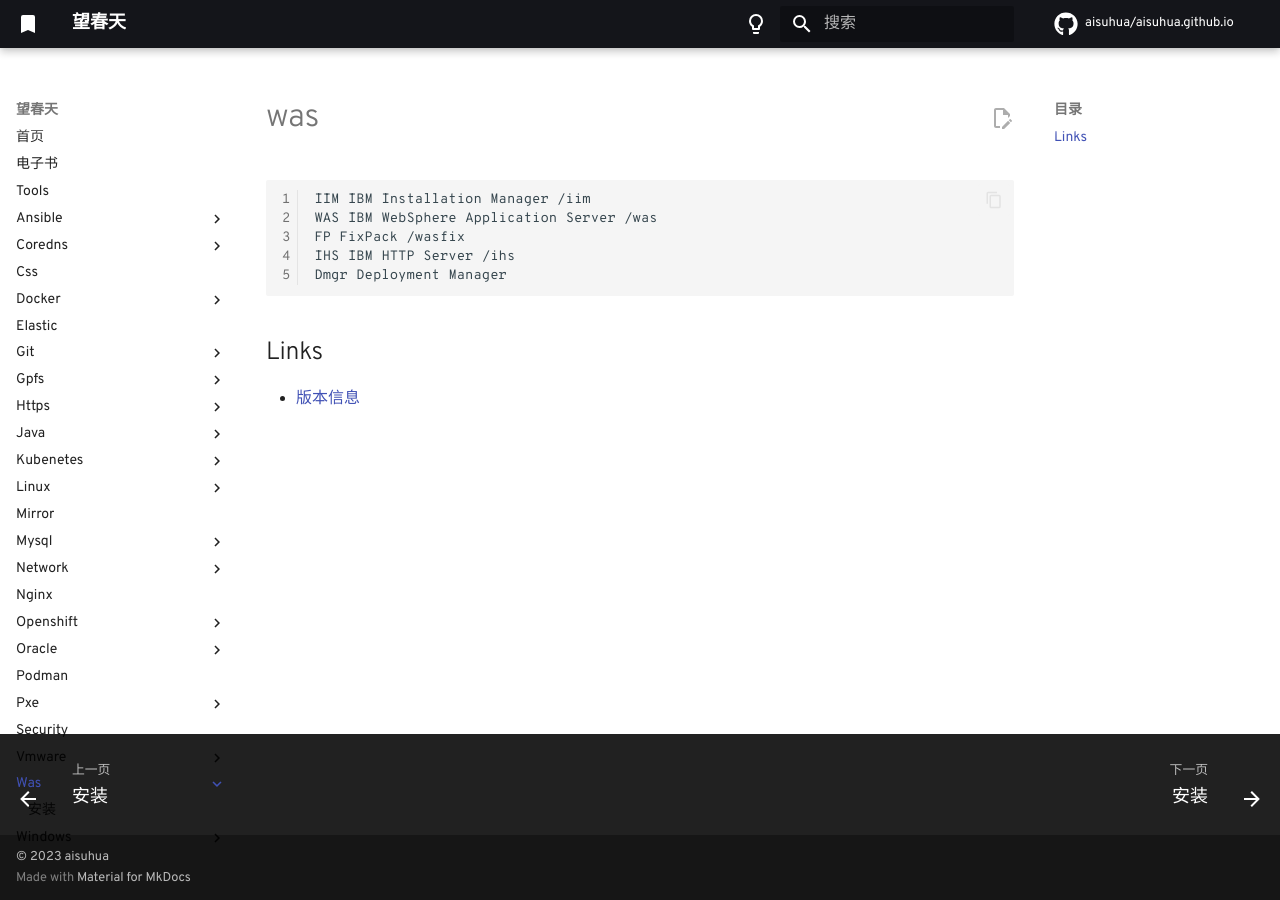
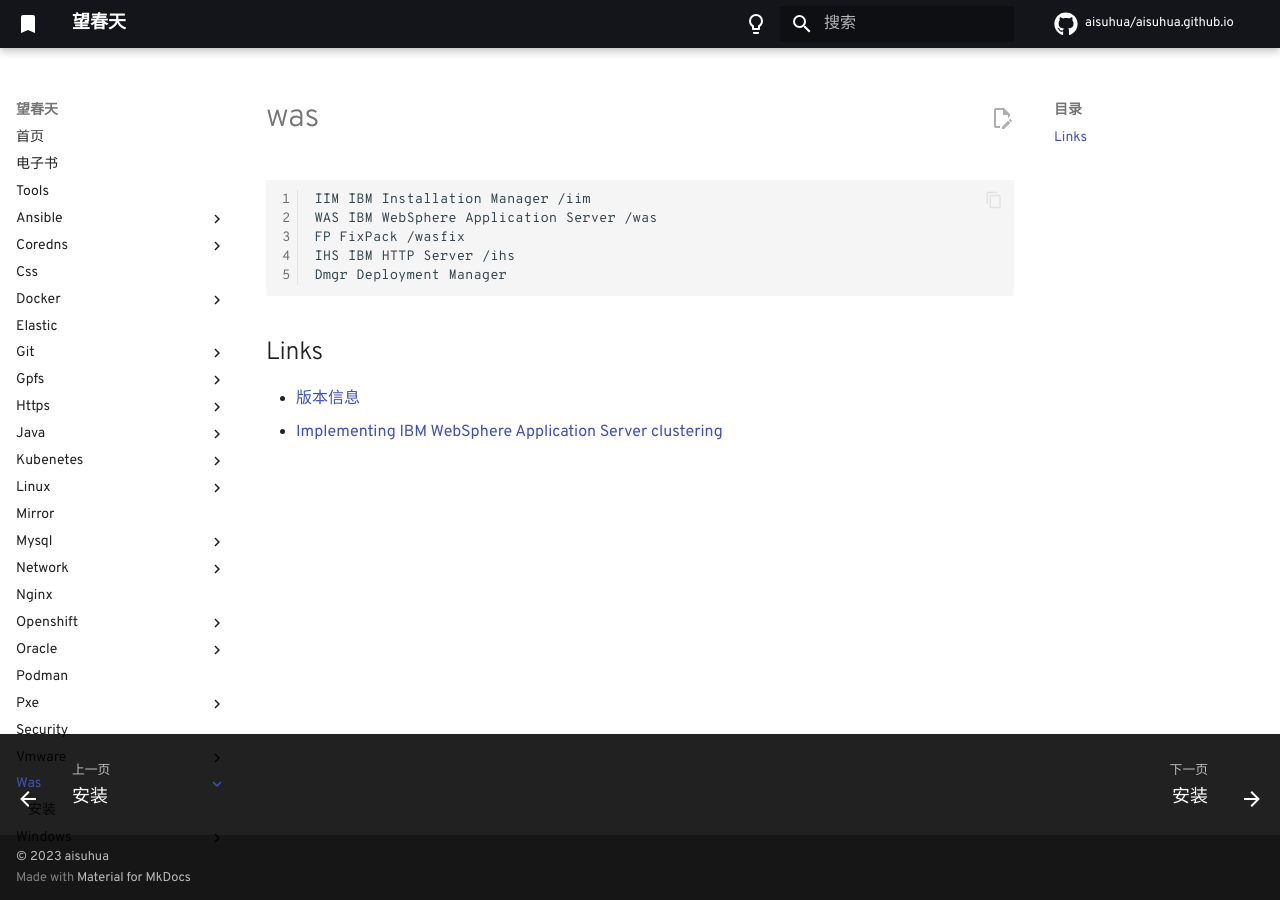
Before and after one commit to aisuhua/aisuhua.github.io, an MkDocs documentation site: the page built from docs/was/README.md, in a window 1280 px wide. Built offline with MkDocs 1.6.1 and Material for MkDocs 9.7.7, drawn with Linux system fonts in a browser that asks for light colours; comment, search, counter and statistics services are not loaded.

Commit message:
README.md install.md

```diff
--- a/docs/was/README.md
+++ b/docs/was/README.md
@@ -11,3 +11,4 @@
 ## Links
 
 - [版本信息](https://www.ibm.com/support/pages/recommended-updates-websphere-application-server)
+- [Implementing IBM WebSphere Application Server clustering](https://www.ibm.com/docs/en/iis/8.5?topic=clustering-implementing-websphere-application-server)
```
Also changed, not shown: docs/was/install.md (+2 -0 lines).
